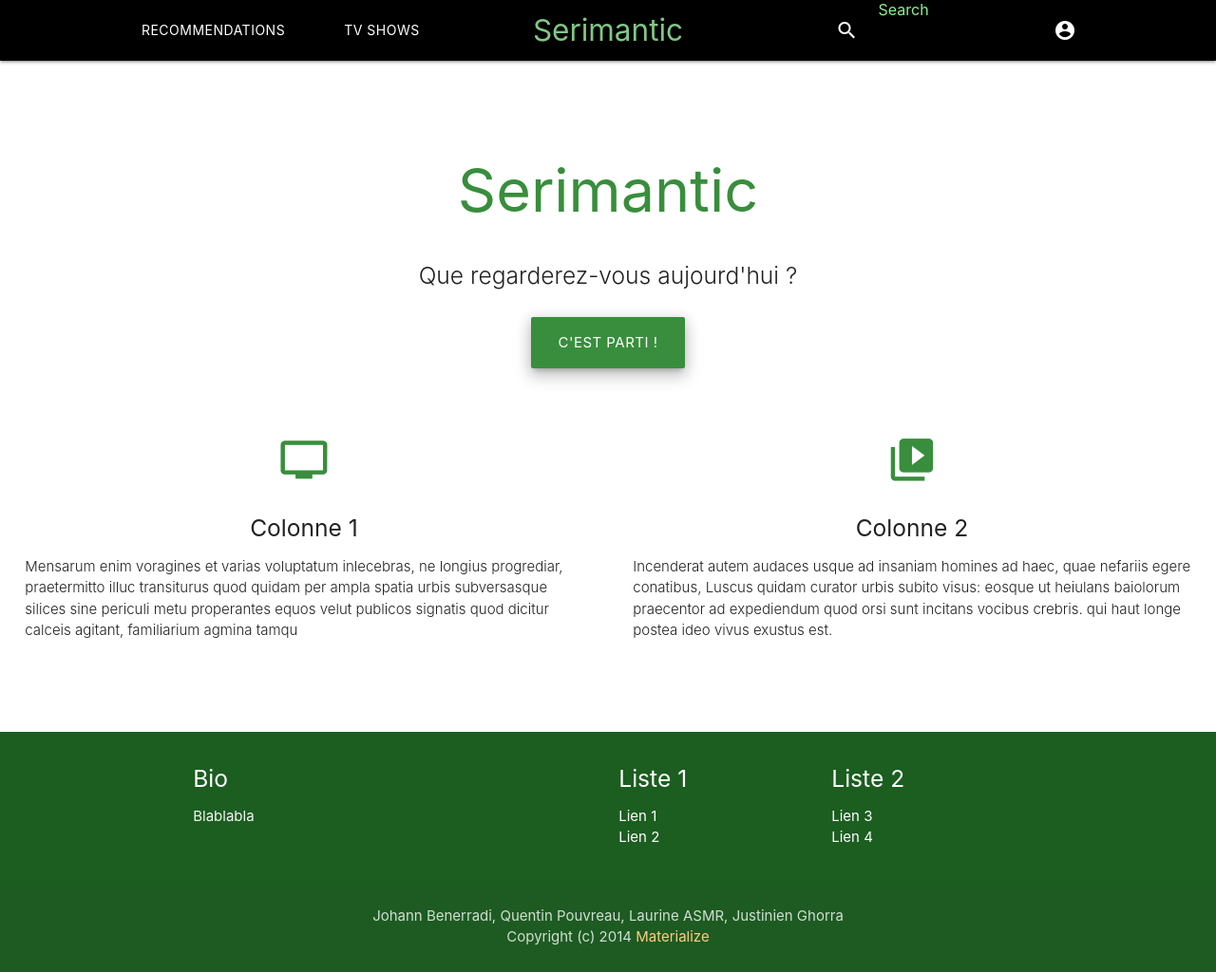
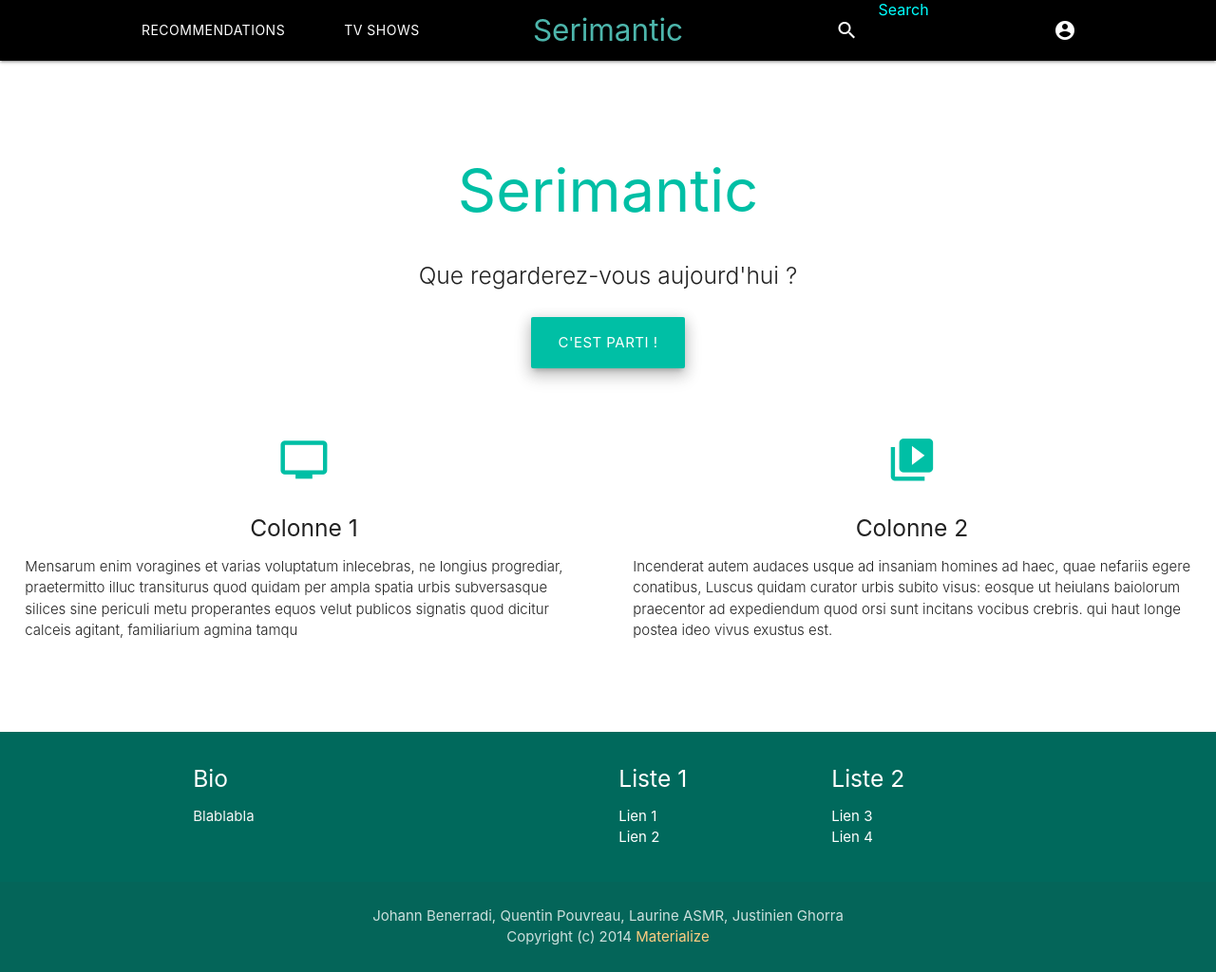
Before and after one commit to HanBnrd/Serimantic, a Django app: template spa/templates/index.html in a window 1280 px wide. Shown: the whole page at 95% size. Run offline with Django 3.2, Linux system fonts and the light colour scheme; the template is opened without the code that fills it, so the values that code supplies are empty; some libraries are stand-ins or nearby versions.

Commit message:
Theme change

```diff
--- a/spa/static/css/style.css
+++ b/spa/static/css/style.css
@@ -15,11 +15,11 @@
 
 /* Checkboxes color */
 .switch label input[type=checkbox]:checked + .lever {
-  background-color: mediumseagreen;
+  background-color: teal;
 }
 
 .switch label input[type=checkbox]:checked + .lever:after {
-  background-color: darkgreen;
+  background-color: darkcyan;
 }
 
 body {
@@ -33,13 +33,13 @@ body {
 }
 
 input[type="search"]::-webkit-input-placeholder {
-color: lightgreen !important;
+color: cyan !important;
 }
 
 input[type="search"]::-moz-placeholder {
-color: lightgreen !important;
+color: cyan !important;
 }
 
 input[type="search"]:-ms-input-placeholder {
-color: lightgreen !important;
+color: cyan !important;
 }
--- a/spa/static/views/accueil.html
+++ b/spa/static/views/accueil.html
@@ -1,9 +1,9 @@
     <div class="container">
       <br><br>
-      <h1 class="header center green-text text-darken-2">Serimantic</h1>
+      <h1 class="header center teal-text text-accent-4">Serimantic</h1>
       <div class="row center"><h5 class="header col s12 light">Que regarderez-vous aujourd'hui ?</h5></div>
       <div class="row center">
-        <a ui-sref="recommandations" class="btn-large waves-effect waves-light green darken-2 z-depth-3">C'est parti !</a>
+        <a ui-sref="recommandations" class="btn-large waves-effect waves-light teal accent-4 z-depth-3">C'est parti !</a>
       </div>
     </div>
 
@@ -13,7 +13,7 @@
       <div class="row">
         <div class="col s12 m6">
           <div class="icon-block">
-            <h2 class="center green-text text-darken-2"><i class="material-icons">personal_video</i></h2>
+            <h2 class="center teal-text text-accent-4"><i class="material-icons">personal_video</i></h2>
             <h5 class="center">Colonne 1</h5>
 
             <p class="light">Mensarum enim voragines et varias voluptatum inlecebras, ne longius progrediar, praetermitto illuc transiturus quod quidam per ampla spatia urbis subversasque silices sine periculi metu properantes equos velut publicos signatis quod dicitur calceis agitant, familiarium agmina tamqu</p>
@@ -22,7 +22,7 @@
 
         <div class="col s12 m6">
           <div class="icon-block">
-            <h2 class="center green-text text-darken-2"><i class="material-icons">video_library</i></h2>
+            <h2 class="center teal-text text-accent-4"><i class="material-icons">video_library</i></h2>
             <h5 class="center">Colonne 2</h5>
 
             <p class="light">Incenderat autem audaces usque ad insaniam homines ad haec, quae nefariis egere conatibus, Luscus quidam curator urbis subito visus: eosque ut heiulans baiolorum praecentor ad expediendum quod orsi sunt incitans vocibus crebris. qui haut longe postea ideo vivus exustus est.</p>
--- a/spa/static/views/recommandations.html
+++ b/spa/static/views/recommandations.html
@@ -1,6 +1,6 @@
     <div class="container">
       <br><br>
-      <h1 class="header center green-text text-darken-2">Recommandations</h1>
+      <h1 class="header center teal-text text-accent-4">Recommandations</h1>
       <div class="row center"><h5 class="header col s12 light">Choisissez un ou plusieurs genres qui vous tentent</h5></div>
       <div class="row center">
         <form>
@@ -30,7 +30,7 @@
         </form>
       </div>
       <div class="row center">
-        <a ui-sref="ficheserie" class="btn-large waves-effect waves-light green darken-2 z-depth-3">Valider</a>
+        <a ui-sref="ficheserie" class="btn-large waves-effect waves-light teal accent-4 z-depth-3">Valider</a>
       </div>
     </div>
     <br><br>
--- a/spa/templates/index.html
+++ b/spa/templates/index.html
@@ -30,7 +30,7 @@
 
       <!-- Center logo-->
       <div class="col xl2 l2">
-        <a id="logo-container" href="/" class="brand-logo black center green-text text-lighten-2">Serimantic</a>
+        <a id="logo-container" href="/" class="brand-logo black center teal-text text-lighten-2">Serimantic</a>
       </div>
 
       <!-- Right buttons and search bar -->
@@ -40,7 +40,7 @@
             <!--<a href="#" class="btn pulse black waves-effect waves-light">
               <i class="material-icons white-text text-lighten-2">search</i>
             </a>-->
-            <form class="green-text">
+            <form class="teal-text">
               <div class="input-field">
                 <input placeholder="Search" id="search" type="search" required>
                 <label class="label-icon" for="search"><i class="material-icons">search</i></label>
@@ -61,7 +61,7 @@
         <li>
           <div class="row">
             <div class="col s4 offset-s4">
-              <a href="/" class="black center green-text text-lighten-2">Menu</a>
+              <a href="/" class="black center teal-text text-lighten-2">Menu</a>
             </div>
             <div class="col s4">
               <a href="#" class="btn black waves-effect waves-light">
@@ -70,7 +70,7 @@
             </div>
         </li>
         <li>
-         <form class="green-text">
+         <form class="teal-text">
             <div class="input-field">
               <input placeholder="Search" id="search" type="search" required>
             </div>
@@ -91,7 +91,7 @@
     <!--~~~~~~~~~~~~~~~~~~~~~~~~~~~~~~~~~~~~~~~~~~~~~~~~~~~~~~~~~~~~~~~~~~~~~~~~~~~~-->
   </div>
 
-  <footer class="page-footer green darken-4" id="mainFooter">
+  <footer class="page-footer teal darken-3" id="mainFooter">
     <div class="container">
       <div class="row">
         <div class="col l6 s12">
```
